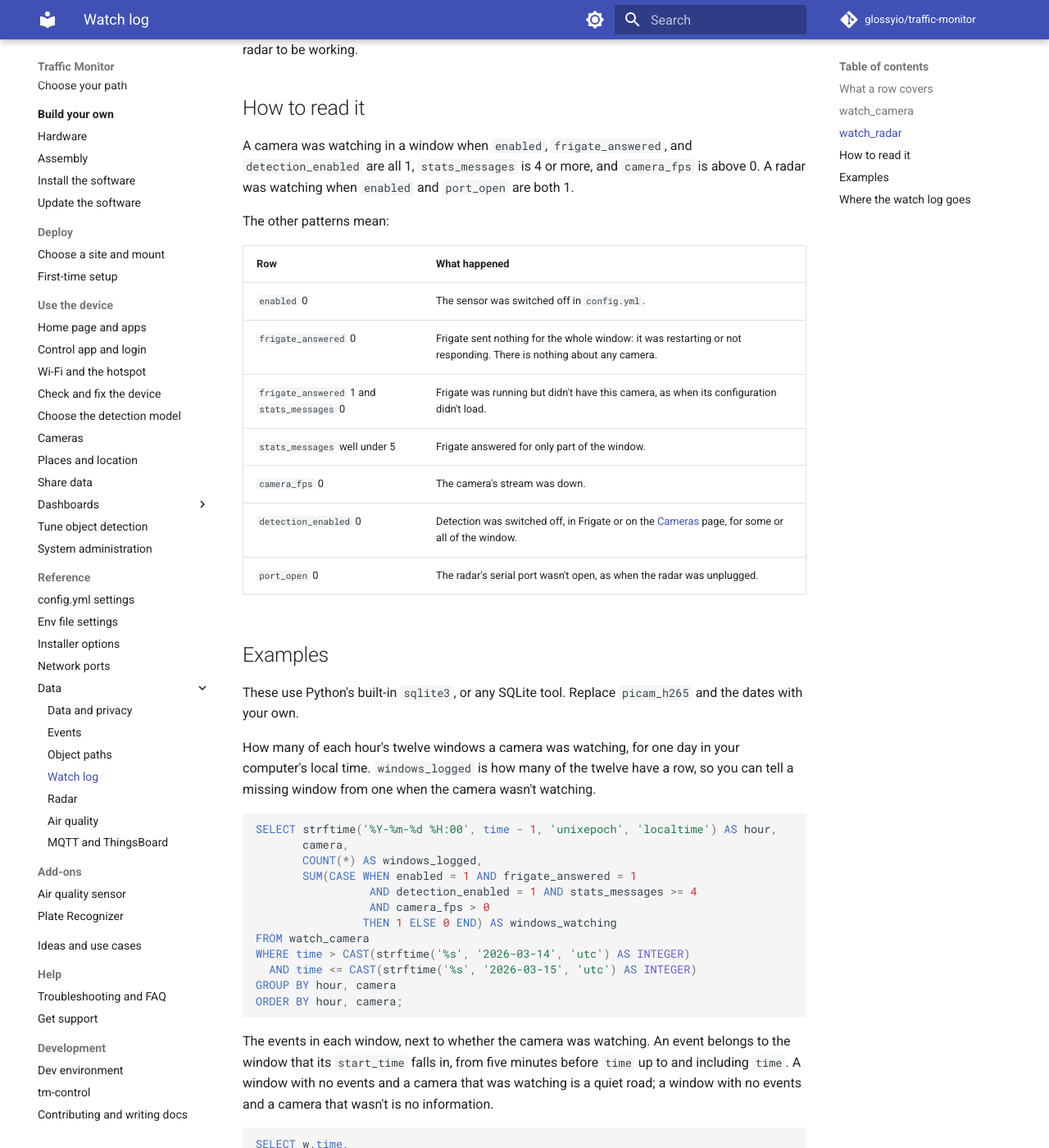
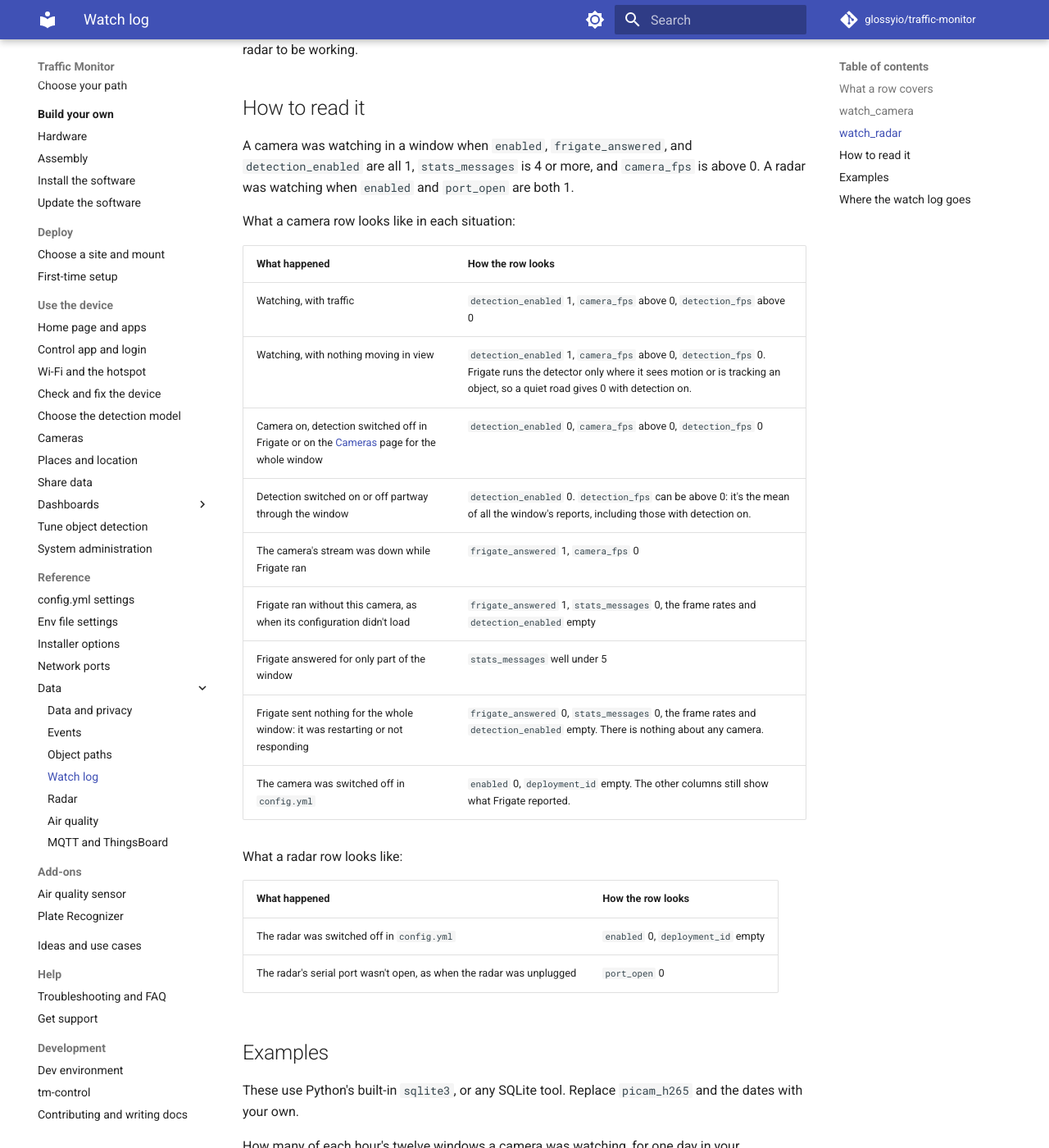
Before and after one commit to glossyio/traffic-monitor, an MkDocs documentation site: the page built from docs/data-and-payloads/watch-log.md, in a window 1280 px wide and 1400 px high, scrolled down 2508 px. Shown: the whole window at 82% size. Built offline with MkDocs 1.6.1 and Material for MkDocs 9.7.7, drawn with Linux system fonts in a browser that asks for light colours; comment, search, counter and statistics services are not loaded; the version menu is left out; some of the changed text lies outside the part shown.

Commit message:
Show what a watch log row looks like in each situation
The watch log page's "How to read it" table now lists situations, each
with how its row looks. It adds the case a reader is most likely to
misread: with detection on and nothing moving in view, detection_fps is
0, because Frigate runs the detector only where it sees motion or is
tracking an object. A window in which detection was switched on or off
partway through has detection_enabled 0 and can still have a
detection_fps above 0. Radar rows get their own short table.

detection_fps is regions per second, not frames: Frigate can send
several regions of one frame to the detector, so it can be higher
than camera_fps (21.4 against 10.0 on a bench unit).

The page also gains an example of the watch value sent to ThingsBoard,
with made-up ids.

A camera switched off in Frigate while Frigate runs isn't listed yet:
what Frigate's stats report for it hasn't been seen on a unit.

Assisted-by: Claude Code 2.1.328 (CLI)
AI-Model: Opus 5.5 (claude-opus-5-5)
AI-Effort: medium
AI-Role: drafted

````diff
--- a/docs/data-and-payloads/watch-log.md
+++ b/docs/data-and-payloads/watch-log.md
@@ -29,7 +29,7 @@ One row for each camera and window. The primary key is `time` and `camera`.
 | `camera_fps` | REAL | Frames per second the camera delivered, averaged over the reports | Empty when `stats_messages` is 0 |
 | `process_fps` | REAL | Frames per second Frigate processed | Empty when `stats_messages` is 0 |
 | `skipped_fps` | REAL | Frames per second Frigate skipped because it was behind | Empty when `stats_messages` is 0 |
-| `detection_fps` | REAL | Frames per second sent to the detector | Empty when `stats_messages` is 0 |
+| `detection_fps` | REAL | Regions per second sent to the detector. Frigate can send several regions of one frame, so this can be higher than `camera_fps`. | Empty when `stats_messages` is 0 |
 | `detection_enabled` | INTEGER | Whether detection was on for the whole window. It is 0 when detection was off in any report of the window. | `1` or `0`; empty when `stats_messages` is 0 |
 
 The four frame rates are means of the reports in the window, rounded to two decimals.
@@ -53,17 +53,26 @@ A radar with nothing passing it sends little, so a recent `last_reading_at` isn'
 
 A camera was watching in a window when `enabled`, `frigate_answered`, and `detection_enabled` are all 1, `stats_messages` is 4 or more, and `camera_fps` is above 0. A radar was watching when `enabled` and `port_open` are both 1.
 
-The other patterns mean:
+What a camera row looks like in each situation:
 
-| Row | What happened |
+| What happened | How the row looks |
 |---|---|
-| `enabled` 0 | The sensor was switched off in `config.yml`. |
-| `frigate_answered` 0 | Frigate sent nothing for the whole window: it was restarting or not responding. There is nothing about any camera. |
-| `frigate_answered` 1 and `stats_messages` 0 | Frigate was running but didn't have this camera, as when its configuration didn't load. |
-| `stats_messages` well under 5 | Frigate answered for only part of the window. |
-| `camera_fps` 0 | The camera's stream was down. |
-| `detection_enabled` 0 | Detection was switched off, in Frigate or on the [Cameras](../use/cameras.md) page, for some or all of the window. |
-| `port_open` 0 | The radar's serial port wasn't open, as when the radar was unplugged. |
+| Watching, with traffic | `detection_enabled` 1, `camera_fps` above 0, `detection_fps` above 0 |
+| Watching, with nothing moving in view | `detection_enabled` 1, `camera_fps` above 0, `detection_fps` 0. Frigate runs the detector only where it sees motion or is tracking an object, so a quiet road gives 0 with detection on. |
+| Camera on, detection switched off in Frigate or on the [Cameras](../use/cameras.md) page for the whole window | `detection_enabled` 0, `camera_fps` above 0, `detection_fps` 0 |
+| Detection switched on or off partway through the window | `detection_enabled` 0. `detection_fps` can be above 0: it's the mean of all the window's reports, including those with detection on. |
+| The camera's stream was down while Frigate ran | `frigate_answered` 1, `camera_fps` 0 |
+| Frigate ran without this camera, as when its configuration didn't load | `frigate_answered` 1, `stats_messages` 0, the frame rates and `detection_enabled` empty |
+| Frigate answered for only part of the window | `stats_messages` well under 5 |
+| Frigate sent nothing for the whole window: it was restarting or not responding | `frigate_answered` 0, `stats_messages` 0, the frame rates and `detection_enabled` empty. There is nothing about any camera. |
+| The camera was switched off in `config.yml` | `enabled` 0, `deployment_id` empty. The other columns still show what Frigate reported. |
+
+What a radar row looks like:
+
+| What happened | How the row looks |
+|---|---|
+| The radar was switched off in `config.yml` | `enabled` 0, `deployment_id` empty |
+| The radar's serial port wasn't open, as when the radar was unplugged | `port_open` 0 |
 
 ## Examples
 
@@ -107,4 +116,38 @@ ORDER BY w.time;
 
 ## Where the watch log goes
 
-The rows are in the database download and in the ThingsBoard upload, as one `watch` value every five minutes; see [MQTT and ThingsBoard](integrations.md#thingsboard). They are not in the JSON export. Each row holds only numbers, sensor names from `config.yml`, and a deployment id, so it can't identify a person.
+The rows are in the database download and in the ThingsBoard upload, as one `watch` value every five minutes; see [MQTT and ThingsBoard](integrations.md#thingsboard). They are not in the JSON export.
+
+A `watch` value holds the window's rows, one list for cameras and one for radars. This one is from a camera that was on with detection switched off:
+
+```json
+{
+    "cameras": [
+        {
+            "time": 1773489600,
+            "camera": "picam_h265",
+            "enabled": 1,
+            "deployment_id": "1773400000000-3f9c2a1b-d",
+            "frigate_answered": 1,
+            "stats_messages": 5,
+            "camera_fps": 10.06,
+            "process_fps": 10.1,
+            "skipped_fps": 0,
+            "detection_fps": 0,
+            "detection_enabled": 0
+        }
+    ],
+    "radars": [
+        {
+            "time": 1773489600,
+            "radar": "TM_RADAR_SERIAL_PORT_00",
+            "enabled": 1,
+            "deployment_id": "1773400000000-8b51e0d7-d",
+            "port_open": 1,
+            "last_reading_at": 1773489595.09
+        }
+    ]
+}
+```
+
+An empty column is `null`. Each row holds only numbers, sensor names from `config.yml`, and a deployment id, so it can't identify a person.
````
